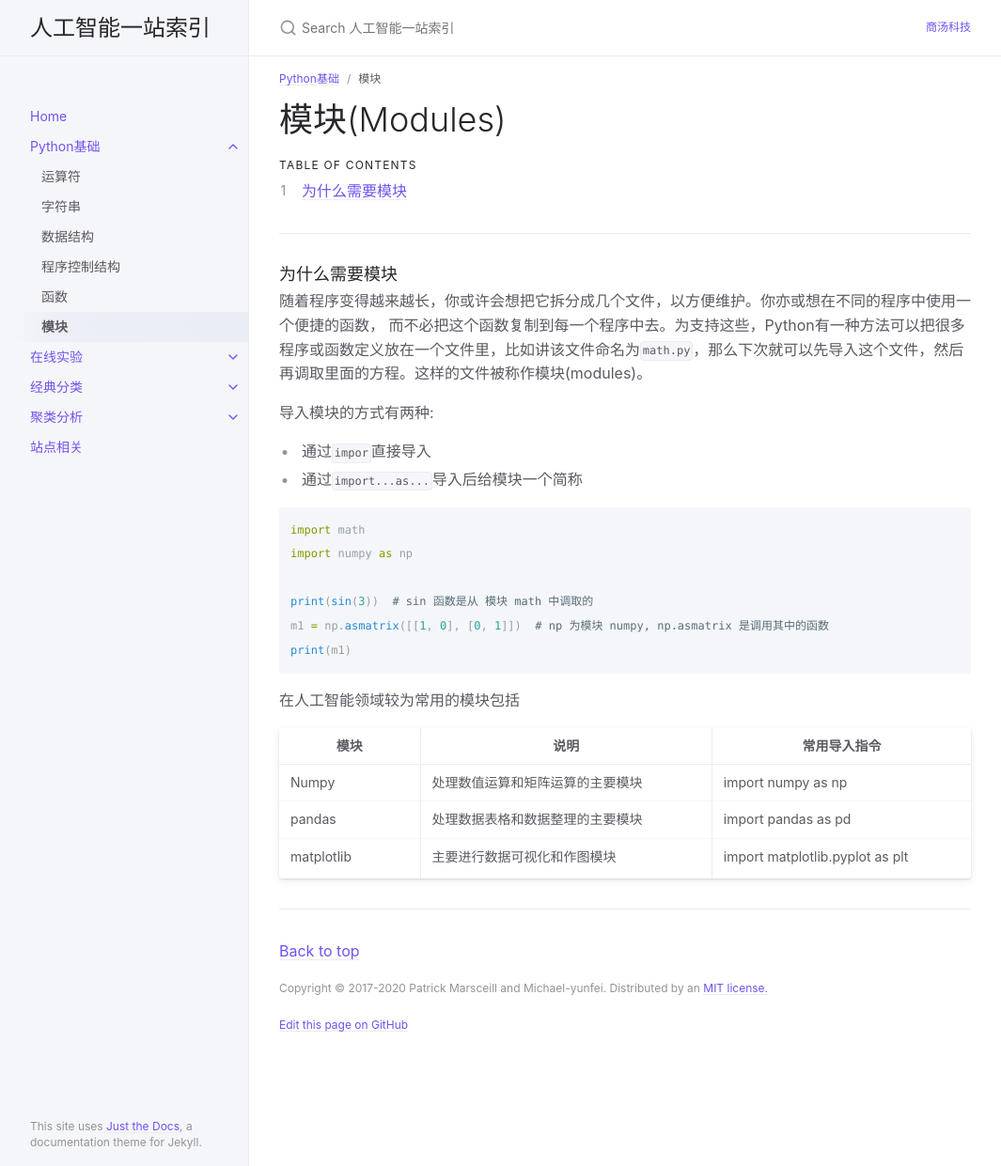
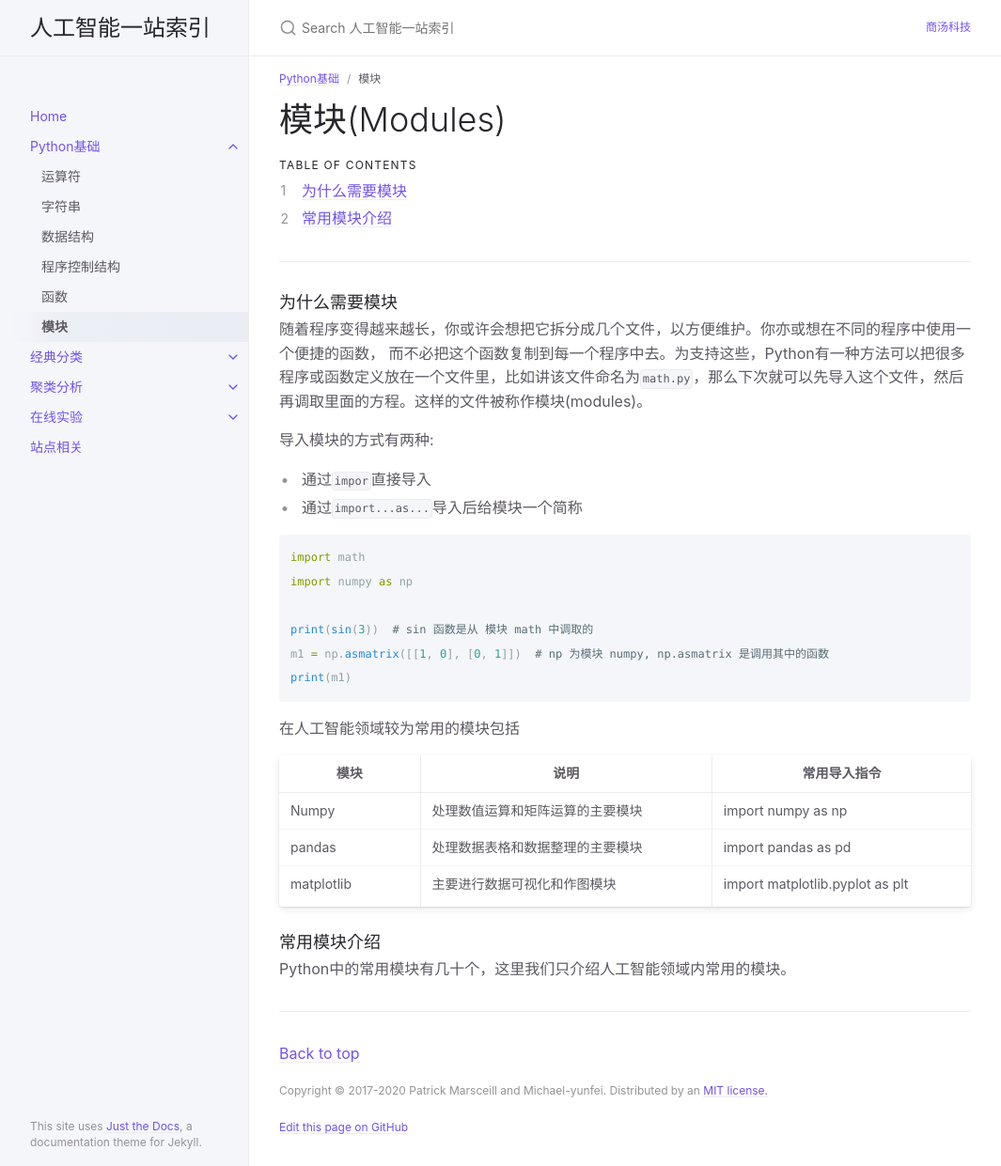
Before and after one commit to Michael-yunfei/avwebv2, a Jekyll site: the page built from docs/IntroPython/modules.md, in a window 1280 px wide and 1241 px high. Shown: the whole window at 94% size, without its empty margins (107-1172 px from the left). Built offline with Jekyll 4.4.1, drawn with Linux system fonts in a browser that asks for light colours.

```diff
--- a/docs/IntroPython/modules.md
+++ b/docs/IntroPython/modules.md
@@ -43,9 +43,9 @@ print(m1)
 | matplotlib | 主要进行数据可视化和作图模块     | import matplotlib.pyplot as plt |
 
 
+### 常用模块介绍
 
-
-
+Python中的常用模块有几十个，这里我们只介绍人工智能领域内常用的模块。
 
 
 
```
Also changed, not shown: docs/OnlineLab/onlinelab.md (+1 -1 lines).
